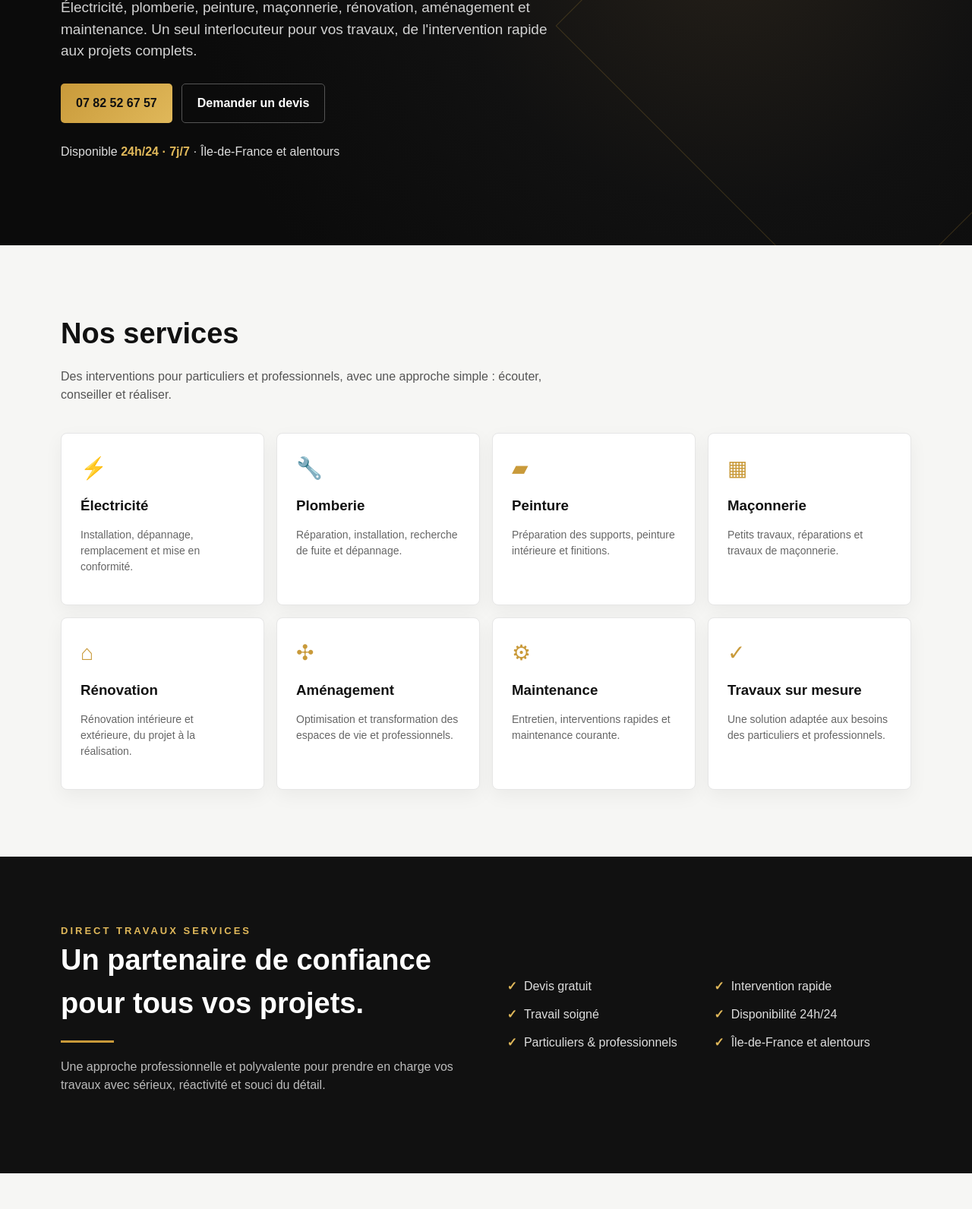
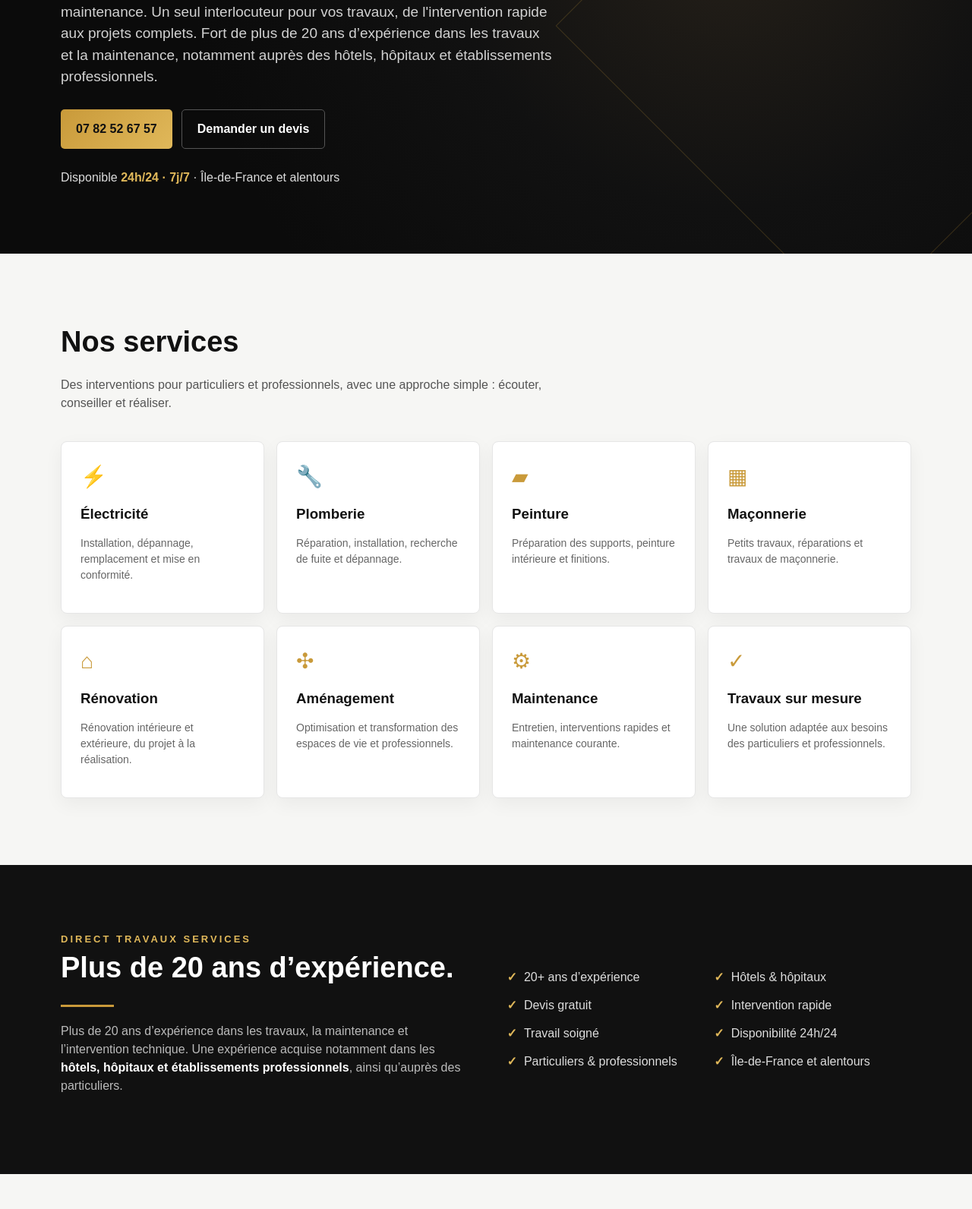
Before and after one commit to directtravaux/directtravauxservices75, a plain HTML site: page index.html in a window 1280 px wide. Shown: the part 402-1994 px from the top of the page at 76% size. Drawn offline with Linux system fonts and the light colour scheme.

Commit message:
Ajouter plus de 20 ans d expérience et références professionnelles

```diff
--- a/index.html
+++ b/index.html
@@ -16,7 +16,7 @@ section{padding:88px 0}.section-title{font-size:38px;margin:0 0 12px}.section-le
 <body>
 <header><div class="container nav"><a class="brand" href="#">DIRECT <span>TRAVAUX</span> SERVICES</a><nav><a href="#services">Services</a><a href="#entreprise">L'entreprise</a><a href="#contact">Contact</a></nav><a class="btn" href="tel:0782526757">Appeler</a></div></header>
 <main>
-<section class="hero"><div class="container"><div class="kicker">Petits et grands travaux</div><h1>Vos projets.<br><span>Notre expertise.</span></h1><p>Électricité, plomberie, peinture, maçonnerie, rénovation, aménagement et maintenance. Un seul interlocuteur pour vos travaux, de l'intervention rapide aux projets complets.</p><div class="hero-actions"><a class="btn" href="tel:0782526757">07 82 52 67 57</a><a class="btn secondary" href="#contact">Demander un devis</a></div><div class="availability">Disponible <b>24h/24 · 7j/7</b> · Île-de-France et alentours</div></div></section>
+<section class="hero"><div class="container"><div class="kicker">Petits et grands travaux</div><h1>Vos projets.<br><span>Notre expertise.</span></h1><p>Électricité, plomberie, peinture, maçonnerie, rénovation, aménagement et maintenance. Un seul interlocuteur pour vos travaux, de l'intervention rapide aux projets complets. Fort de plus de 20 ans d’expérience dans les travaux et la maintenance, notamment auprès des hôtels, hôpitaux et établissements professionnels.</p><div class="hero-actions"><a class="btn" href="tel:0782526757">07 82 52 67 57</a><a class="btn secondary" href="#contact">Demander un devis</a></div><div class="availability">Disponible <b>24h/24 · 7j/7</b> · Île-de-France et alentours</div></div></section>
 <section class="services" id="services"><div class="container"><h2 class="section-title">Nos services</h2><p class="section-lead">Des interventions pour particuliers et professionnels, avec une approche simple : écouter, conseiller et réaliser.</p><div class="grid">
 <article class="card"><div class="icon">⚡</div><h3>Électricité</h3><p>Installation, dépannage, remplacement et mise en conformité.</p></article>
 <article class="card"><div class="icon">🔧</div><h3>Plomberie</h3><p>Réparation, installation, recherche de fuite et dépannage.</p></article>
@@ -27,7 +27,7 @@ section{padding:88px 0}.section-title{font-size:38px;margin:0 0 12px}.section-le
 <article class="card"><div class="icon">⚙</div><h3>Maintenance</h3><p>Entretien, interventions rapides et maintenance courante.</p></article>
 <article class="card"><div class="icon">✓</div><h3>Travaux sur mesure</h3><p>Une solution adaptée aux besoins des particuliers et professionnels.</p></article>
 </div></div></section>
-<section class="about" id="entreprise"><div class="container about-grid"><div><div class="kicker">Direct Travaux Services</div><h2 class="section-title">Un partenaire de confiance pour tous vos projets.</h2><div class="goldline"></div><p style="color:#bbb">Une approche professionnelle et polyvalente pour prendre en charge vos travaux avec sérieux, réactivité et souci du détail.</p></div><div class="checks"><div>Devis gratuit</div><div>Intervention rapide</div><div>Travail soigné</div><div>Disponibilité 24h/24</div><div>Particuliers & professionnels</div><div>Île-de-France et alentours</div></div></div></section>
+<section class="about" id="entreprise"><div class="container about-grid"><div><div class="kicker">Direct Travaux Services</div><h2 class="section-title">Plus de 20 ans d’expérience.</h2><div class="goldline"></div><p style="color:#bbb">Plus de 20 ans d’expérience dans les travaux, la maintenance et l’intervention technique. Une expérience acquise notamment dans les <strong style="color:#fff">hôtels, hôpitaux et établissements professionnels</strong>, ainsi qu’auprès des particuliers.</p></div><div class="checks"><div>20+ ans d’expérience</div><div>Hôtels & hôpitaux</div><div>Devis gratuit</div><div>Intervention rapide</div><div>Travail soigné</div><div>Disponibilité 24h/24</div><div>Particuliers & professionnels</div><div>Île-de-France et alentours</div></div></div></section>
 <section class="contact" id="contact"><div class="container"><h2 class="section-title">Parlons de votre projet</h2><p class="section-lead">Besoin d'une intervention ou d'un devis ? Contactez-nous directement.</p><div class="contact-grid"><div class="contact-box"><div class="contact-item"><div>📞</div><div><strong>Téléphone</strong><span>07 82 52 67 57</span></div></div><div class="contact-item"><div>✉️</div><div><strong>E-mail</strong><span>directtravauxservices@gmail.com</span></div></div><div class="contact-item"><div>📍</div><div><strong>Zone d'intervention</strong><span>Île-de-France et alentours</span></div></div></div><div class="contact-box"><h3>Demande rapide</h3><p style="color:#666">Appelez-nous pour expliquer votre besoin et obtenir les premières informations.</p><a class="btn" href="tel:0782526757">Appeler maintenant</a><a class="btn secondary" style="width:100%;margin-top:10px;color:#111;border-color:#bbb" href="mailto:directtravauxservices@gmail.com">Envoyer un e-mail</a></div></div></div></section>
 </main><footer><div class="container"><div>© 2026 Direct Travaux Services</div><div>Petits et grands travaux · 24h/24 · 7j/7</div></div></footer>
 </body></html>
```
